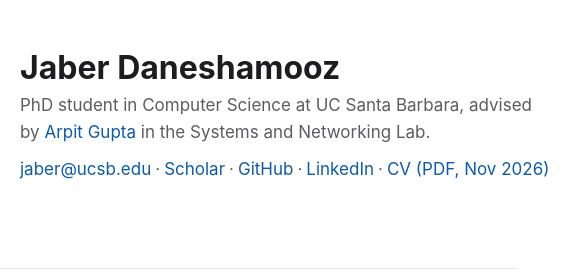
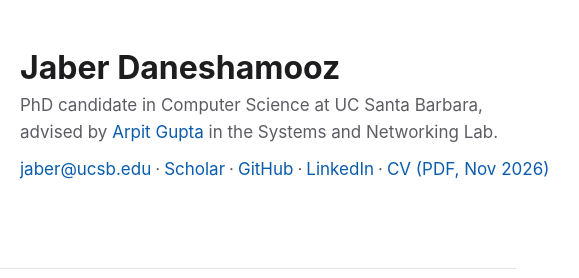
Before and after one commit to jaber-the-great/jaber-the-great.github.io, a plain HTML site: page index.html in a window 1280 px wide. Shown: the top 278 px of the page, 460-1039 px from the left. Drawn offline with Linux system fonts and the light colour scheme.

Commit message:
Role: PhD candidate
Co-Authored-By: Claude Sonnet 5.5 <noreply@anthropic.com>

```diff
--- a/index.html
+++ b/index.html
@@ -4,7 +4,7 @@
   <meta charset="utf-8">
   <meta name="viewport" content="width=device-width, initial-scale=1">
   <title>Jaber Daneshamooz</title>
-  <meta name="description" content="Jaber Daneshamooz, PhD student in Computer Science at UC Santa Barbara, advised by Arpit Gupta. Realistic data generation for networking machine learning.">
+  <meta name="description" content="Jaber Daneshamooz, PhD candidate in Computer Science at UC Santa Barbara, advised by Arpit Gupta. Realistic data generation for networking machine learning.">
   <link rel="stylesheet" href="style.css">
 </head>
 <body>
@@ -14,7 +14,7 @@
     <img src="jaber.jpg" alt="Photo of Jaber Daneshamooz" width="152" height="152">
     <div>
       <h1>Jaber Daneshamooz</h1>
-      <p class="role">PhD student in Computer Science at UC Santa Barbara, advised by <a href="https://sites.cs.ucsb.edu/~arpitgupta/">Arpit Gupta</a> in the Systems and Networking Lab.</p>
+      <p class="role">PhD candidate in Computer Science at UC Santa Barbara, advised by <a href="https://sites.cs.ucsb.edu/~arpitgupta/">Arpit Gupta</a> in the Systems and Networking Lab.</p>
       <p class="links">
         <a href="mailto:jaber@ucsb.edu">jaber@ucsb.edu</a><span>·</span><a href="https://scholar.google.com/citations?hl=en&amp;user=IRS2brkAAAAJ">Scholar</a><span>·</span><a href="https://github.com/jaber-the-great">GitHub</a><span>·</span><a href="https://www.linkedin.com/in/jaber-daneshamooz/">LinkedIn</a><span>·</span><a href="Jaber_Daneshamooz_CV_2026-11.pdf">CV (PDF, Nov 2026)</a>
       </p>
```
